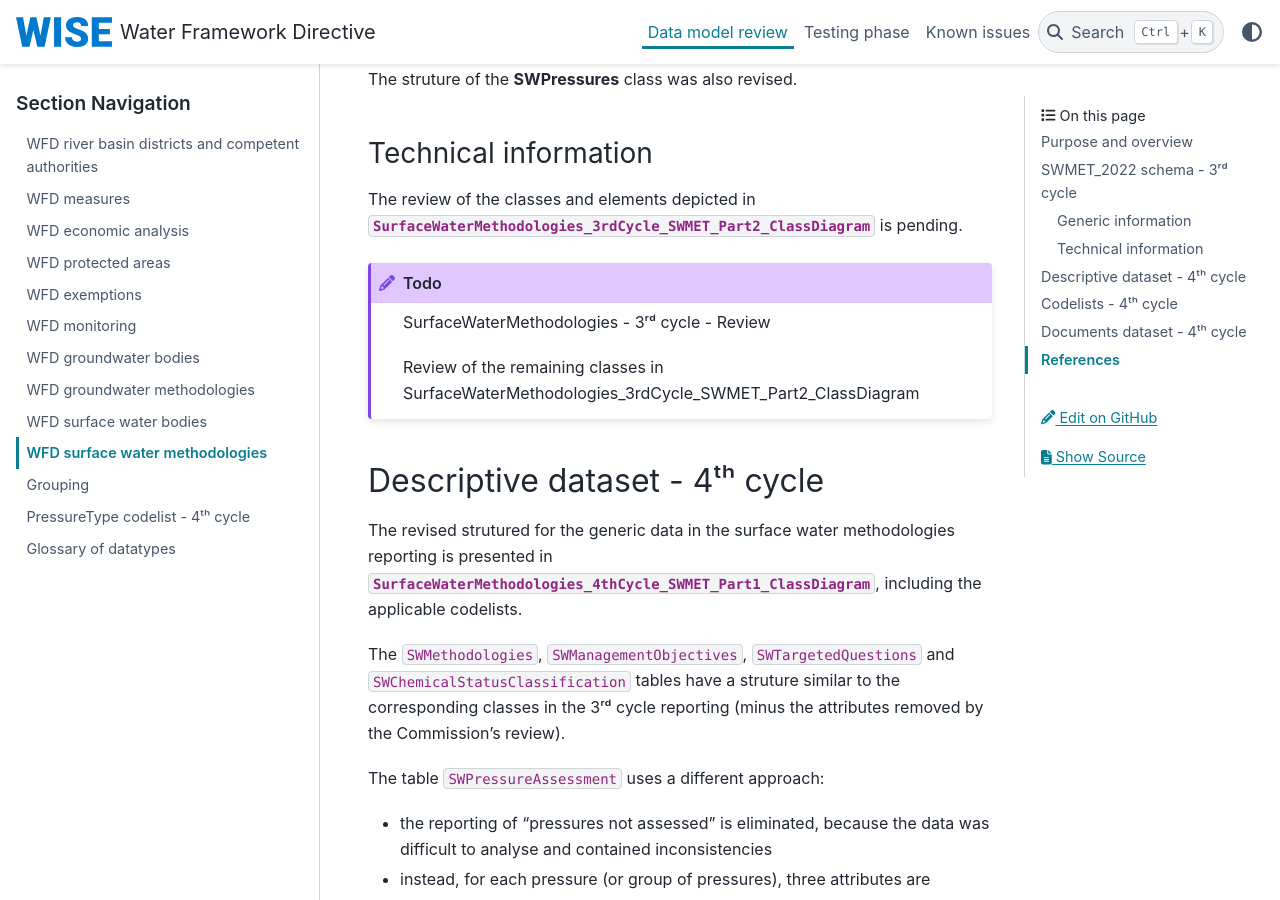
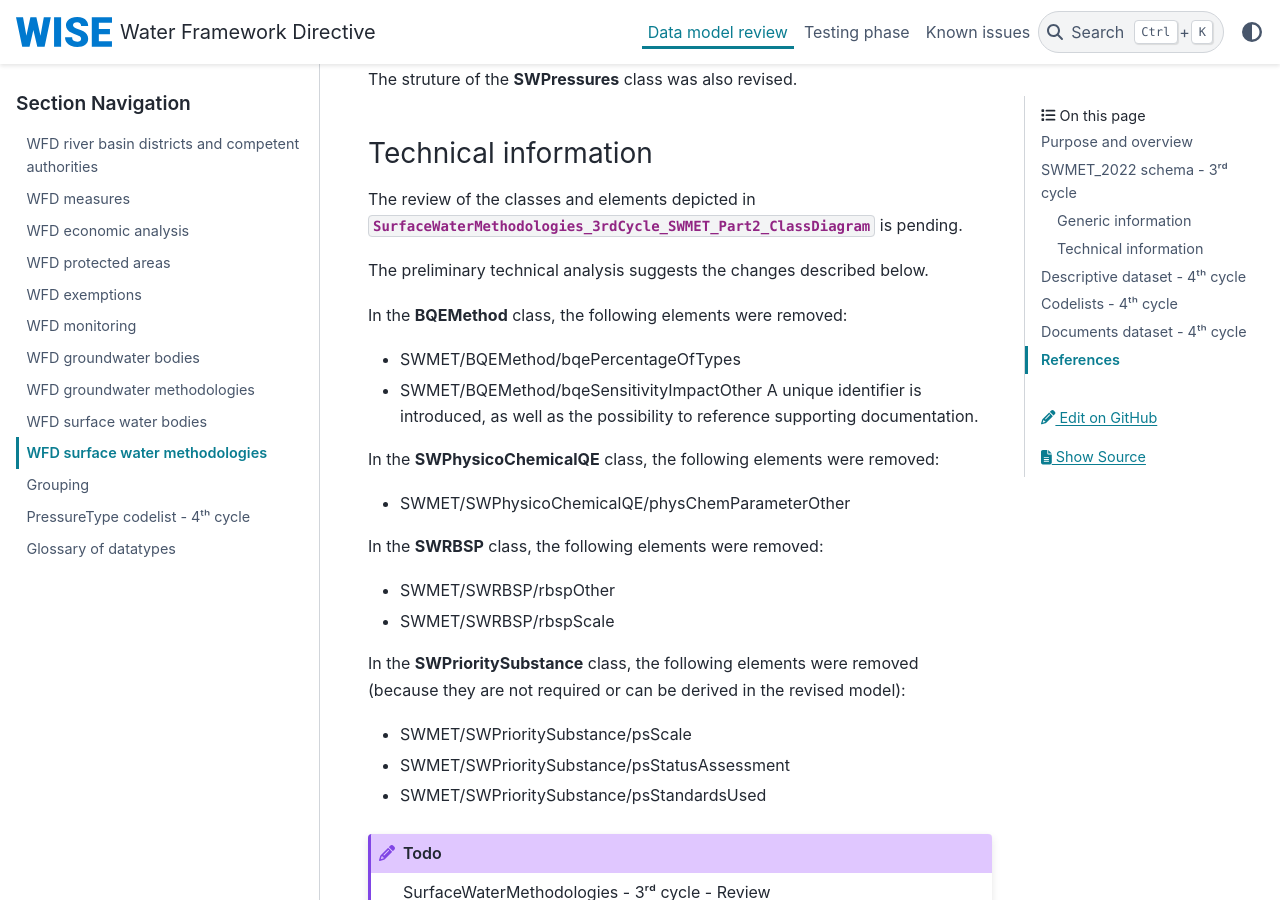
Before and after one commit to eeadata/WISE.WFD.Documentation, a Sphinx documentation site: the page built from docs/DataModelReview/WFDSurfaceWaterMethodologies.md, in a window 1280 px wide and 900 px high, scrolled down 2137 px. Built offline with Sphinx 7.4.7 and the PyData theme 0.15.4, drawn with Linux system fonts in a browser that asks for light colours.

Commit message:
Consolidating the methodologies

````diff
--- a/docs/DataModelReview/WFDSurfaceWaterMethodologies.md
+++ b/docs/DataModelReview/WFDSurfaceWaterMethodologies.md
@@ -87,6 +87,25 @@ The struture of the **SWPressures** class was also revised.
 The review of the classes and elements
 depicted in {numref}`SurfaceWaterMethodologies_3rdCycle_SWMET_Part2_ClassDiagram`
 is pending.
+
+The preliminary technical analysis suggests the changes described below.
+
+In the **BQEMethod** class, the following elements were removed:
+* SWMET/BQEMethod/bqePercentageOfTypes
+* SWMET/BQEMethod/bqeSensitivityImpactOther
+A unique identifier is introduced, as well as the possibility to reference supporting documentation.
+
+In the **SWPhysicoChemicalQE** class, the following elements were removed:
+* SWMET/SWPhysicoChemicalQE/physChemParameterOther
+
+In the **SWRBSP** class, the following elements were removed:
+* SWMET/SWRBSP/rbspOther
+* SWMET/SWRBSP/rbspScale
+
+In the **SWPrioritySubstance** class, the following elements were removed (because they are not required or can be derived in the revised model):
+* SWMET/SWPrioritySubstance/psScale
+* SWMET/SWPrioritySubstance/psStatusAssessment
+* SWMET/SWPrioritySubstance/psStandardsUsed
 
 ```{mermaid} /DataModelReview/mmd/SurfaceWaterMethodologies_3rdCycle_SWMET_Part2_ClassDiagram.mmd
 :name: SurfaceWaterMethodologies_3rdCycle_SWMET_Part2_ClassDiagram
````
Also changed, not shown: docs/DataModelReview/WFDGroundwaterMethodologies.md (+1 -1 lines), docs/_sharedFiles/Glossary_Datatypes.md (+21 -0 lines), 11 other files.
